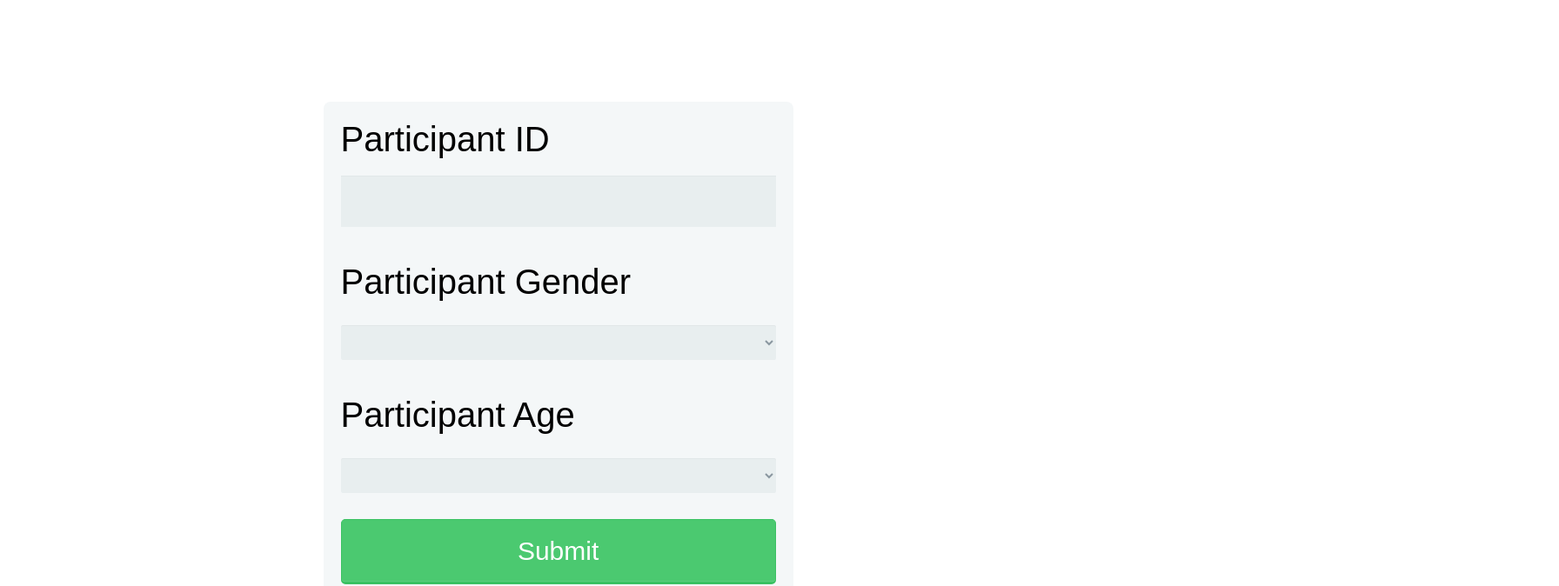
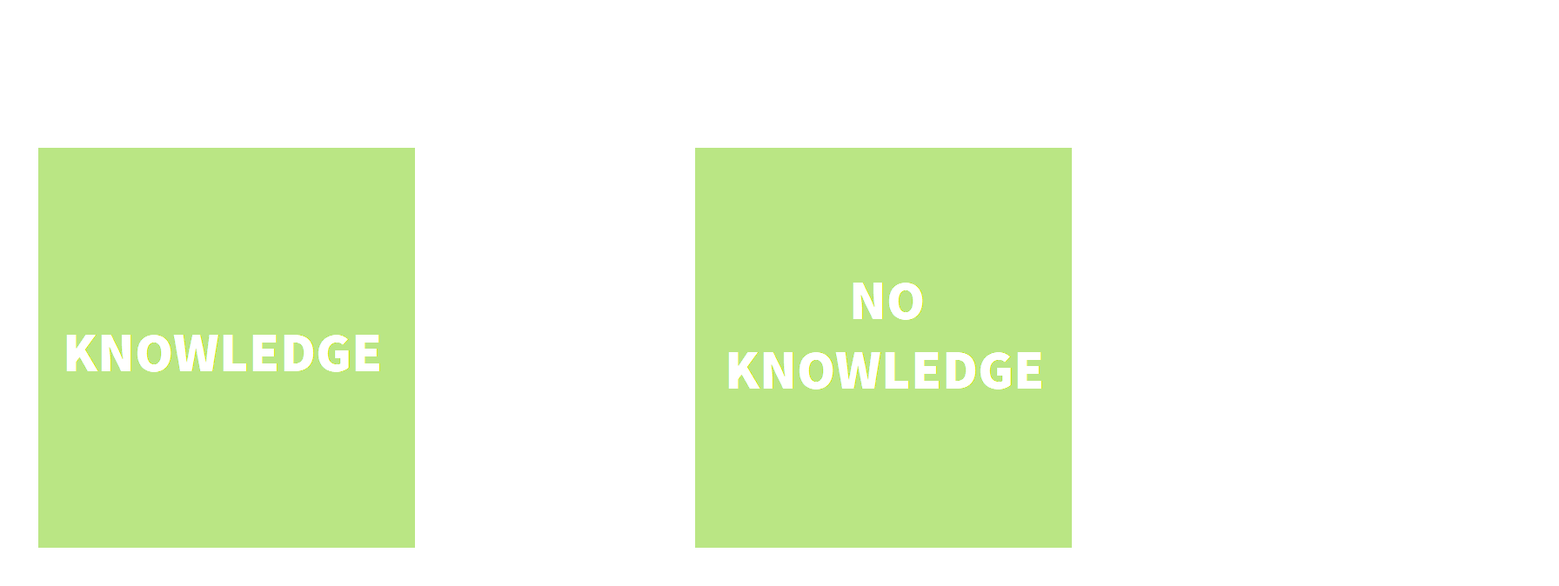
Before and after one commit to kelseymoty/pidi-animation, an Angular app in the folder pidi-app/: page / in a window 1280 px wide. Shown: the top 674 px of the page at 87% size, 1792 px wide, since content can reach past the window. Built offline with nearby package versions, Linux system fonts and the light colour scheme.

Commit message:
added condition buttons

```diff
--- a/pidi-app/src/STUDY-CONFIG.js
+++ b/pidi-app/src/STUDY-CONFIG.js
@@ -919,6 +919,37 @@ var noknowledge_zarpie = [
   end
 ];
 
+var assignCondition = [
+  {
+    type: 'action',
+    id: 'assignCondition',
+    stimuli: [
+      {
+        type: 'picture',
+        parameters: {
+          filename: '../../../assets/picture/condition.png',
+          coordinates: [
+            { value: 'knowledge', shape: "rect", coordinates: "550, 425, 985, 885" },
+            { value: 'noknowldge', shape: "rect", coordinates: "1310, 425, 1740, 885" },
+          ],
+        }
+      }
+    ]
+  },
+  {
+    type: 'conditional',
+    id: 'assignCondition',
+    items: {
+      'knowledge': [
+        knowledge_zarpie,
+      ],
+      'noknowldge': [
+        noknowledge_zarpie
+      ],
+    }
+  },
+]
+
 
 ///////// The Study /////////
 // This is the study block
@@ -927,10 +958,7 @@ var noknowledge_zarpie = [
 
 export const Project = {
   conditions: [ // list all of your conditions here. Participants are randomly assigned to one of them
-    knowledge_zarpie,
-    noknowledge_zarpie,
-    // knowledge_gorp,
-    // noknowledge_gorp
+    assignCondition
   ],
   name: "PiDi2", // Put the name of your study here
   ended: { // this what happens when your study ends i.e., the last thing that happens before the study restarts
```
Also changed, not shown: pidi-app/src/assets/picture/condition.png (added).
